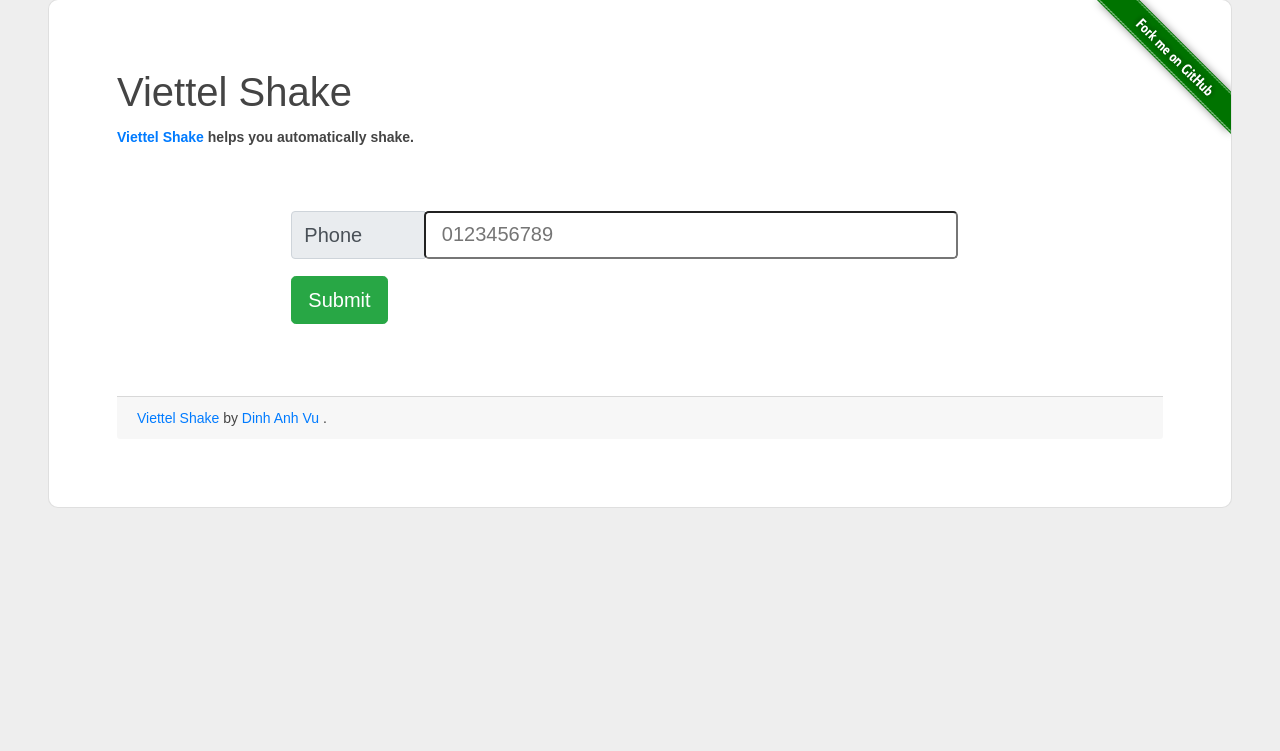
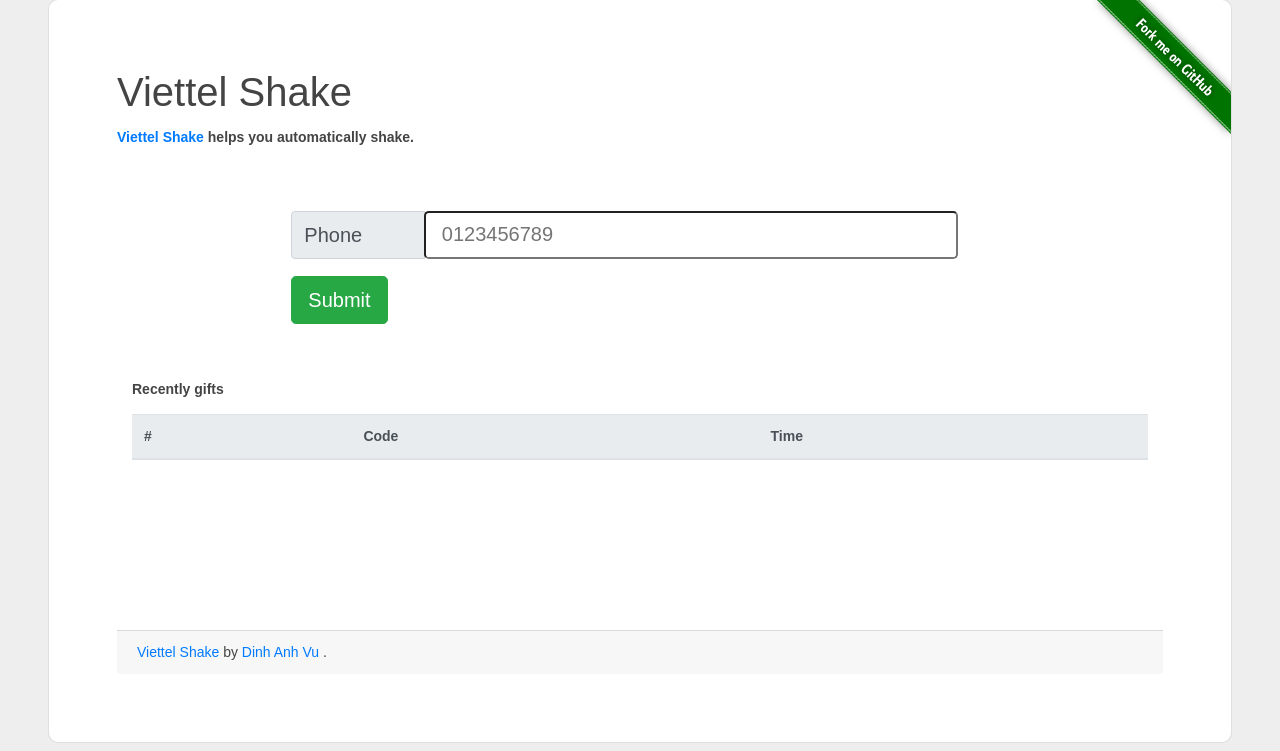
Before and after one commit to adv27/viettel-shake, a Django app: page / in a window 1280 px wide. Shown: the part 49-800 px from the top of the page. Run offline with Django 3.2, Linux system fonts and the light colour scheme; tables that the repository leaves empty hold one stand-in row (values such as "Sample post"); data that the repository does not hold is empty; some libraries are stand-ins or nearby versions.

Commit message:
show recently gifts

```diff
--- a/config/settings/base.py
+++ b/config/settings/base.py
@@ -67,7 +67,7 @@
     "django.contrib.sites",
     "django.contrib.messages",
     "django.contrib.staticfiles",
-    # "django.contrib.humanize", # Handy template tags
+    "django.contrib.humanize",  # Handy template tags
     "django.contrib.admin",
 ]
 THIRD_PARTY_APPS = [
--- a/viettel_shake/shake/views.py
+++ b/viettel_shake/shake/views.py
@@ -1,9 +1,12 @@
 import json
 
+from django.db.models import Q
 from django.shortcuts import redirect, reverse
+from django.utils.decorators import method_decorator
+from django.views.decorators.cache import cache_page
 from django.views.generic import DetailView, TemplateView
 
-from .models import ViettelUser
+from .models import Shake, ViettelUser
 from .serializers import ShakeSerializer
 
 
@@ -14,6 +17,21 @@
 
 class IndexTemplate(TemplateView):
     template_name = 'shake/index.html'
+
+    def get_context_data(self, **kwargs):
+        context = super().get_context_data(**kwargs)
+        # get recently gifts
+        query = \
+            Q(data__status__code='SG0020') \
+            | Q(data__status__code='SG0021') \
+            | Q(data__status__code='SG0023')
+        gifts = Shake.objects.exclude(query)[:400]
+        context['gifts'] = gifts
+        return context
+
+    @method_decorator(cache_page(30))
+    def dispatch(self, request, *args, **kwargs):
+        return super().dispatch(request, *args, **kwargs)
 
 
 index_template_view = IndexTemplate.as_view()
--- a/viettel_shake/static/css/shake.css
+++ b/viettel_shake/static/css/shake.css
@@ -22,7 +22,7 @@
 
 .input-group-prepend {
 
-    width: 20%;
+  width: 20%;
 }
 
 .input-group-text {
@@ -31,129 +31,20 @@
   width: 100%;
 }
 
- .form-inline .input-group {
-    width: 100%;
+.form-inline .input-group {
+  width: 100%;
 }
- .form-control-lg{
-   width: 80%;
- }
 
-/*a {*/
-/*  color: #980905;*/
-/*}*/
+.form-control-lg {
+  width: 80%;
+}
 
-/*a:hover, a:focus, a:active {*/
-/*  text-decoration: none;*/
-/*}*/
+.my-custom-scrollbar {
+  position: relative;
+  height: 200px;
+  overflow: auto;
+}
 
-/*h1 {*/
-/*  margin: 0 0 0.5em;*/
-/*  font-size: 36px;*/
-/*}*/
-
-/*h2 {*/
-/*  margin: 0 0 0.75em;*/
-/*  font-size: 21px;*/
-/*}*/
-
-/*h3 {*/
-/*  margin: 0 0 0.333em;*/
-/*  font-size: 16px;*/
-/*  font-weight: normal;*/
-/*}*/
-
-/*p {*/
-/*  margin: 0 0 1.333em;*/
-/*}*/
-
-/*em {*/
-/*  font-style: italic;*/
-/*}*/
-
-/*table {*/
-/*  border-collapse: separate;*/
-/*  border-spacing: 0;*/
-/*  margin: 0;*/
-/*  vertical-align: middle;*/
-/*}*/
-
-/*th {*/
-/*  font-weight: bold;*/
-/*}*/
-
-/*th, td {*/
-/*  padding: 5px 25px 5px 5px;*/
-/*  text-align: left;*/
-/*  vertical-align: middle;*/
-/*}*/
-
-/*pre, code {*/
-/*  font-family: monospace, sans-serif;*/
-/*  font-size: 1em;*/
-/*  color: #080;*/
-/*}*/
-
-/*!* ------------------------------------------------------------------------------------------------------------- TEMPLATE *!*/
-
-/*.container {*/
-/*  position: relative;*/
-/*  overflow: hidden;*/
-/*  width: 600px;*/
-/*  padding: 40px 60px;*/
-/*  border: 1px solid #ccc;*/
-/*  margin: 40px auto 20px;*/
-/*  background: #fff;*/
-/*  -webkit-box-shadow: 0 0 15px rgba(0, 0, 0, 0.1);*/
-/*  -moz-box-shadow: 0 0 15px rgba(0, 0, 0, 0.1);*/
-/*  box-shadow: 0 0 15px rgba(0, 0, 0, 0.1);*/
-/*}*/
-
-/*.container pre,*/
-/*.container .prettyprint {*/
-/*  padding: 0;*/
-/*  border: 0;*/
-/*  margin: 0 0 20px;*/
-/*  font-size: 13px;*/
-/*  background: #fff;*/
-/*}*/
-
-/*.ribbon {*/
-/*  position: absolute;*/
-/*  top: -1px;*/
-/*  right: -1px;*/
-/*  opacity: 0.9;*/
-/*}*/
-
-/*.ribbon:hover, .ribbon:focus, .ribbon:active {*/
-/*  opacity: 1;*/
-/*}*/
-
-/*.ribbon img {*/
-/*  display: block;*/
-/*  border: 0;*/
-/*}*/
-
-/*.header {*/
-/*  padding-right: 80px;*/
-/*}*/
-
-/*.section {*/
-/*  margin: 40px 0 20px;*/
-/*}*/
-
-/*.example {*/
-/*  padding: 20px;*/
-/*  border: 1px solid #ccc;*/
-/*  margin: 10px -20px 20px;*/
-/*}*/
-
-/*.footer {*/
-/*  margin: 20px 0 50px;*/
-/*  font-size: 11px;*/
-/*  color: #666;*/
-/*  text-align: center;*/
-/*}*/
-
-/*.footer a {*/
-/*  color: #666;*/
-/*}*/
+.table-wrapper-scroll-y {
+  display: block;
+}
--- a/viettel_shake/templates/shake/index.html
+++ b/viettel_shake/templates/shake/index.html
@@ -1,5 +1,5 @@
-{% load rest_framework %}
 {% load staticfiles %}
+{% load humanize %}
 
 <!DOCTYPE html>
 <html lang="en">
@@ -52,7 +52,6 @@
                   </div>
                 </div>
                 <div class="col-lg-8 offset-lg-2 col-md-12">
-
                   <div class="form-group  d-none">
                     <label class="sr-only" for="otp">OTP</label>
                     <div class="input-group mb-3">
@@ -69,10 +68,33 @@
                     <button id="post" type="submit" class="btn btn-success btn-lg mb-2 ">Submit</button>
                   </div>
                 </div>
+              </div>
+            </form>
 
+            <div class="container">
+              <p class="card-text mb-3"><b>Recently gifts</b></p>
+              <div class="table-wrapper-scroll-y my-custom-scrollbar">
+                <table class="table">
+                  <thead class="thead-light">
+                  <tr>
+                    <th scope="col">#</th>
+                    <th scope="col">Code</th>
+                    <th scope="col">Time</th>
+                  </tr>
+                  </thead>
+                  <tbody>
+                  {% for gift in gifts %}
+                    <tr>
+                      <th scope="row">{{ forloop.counter }}</th>
+                      <td>{{ gift.data.data.name }}</td>
+                      <td>{{ gift.created_at|naturaltime }}</td>
+                    </tr>
+                  {% endfor %}
+                  </tbody>
+                </table>
               </div>
+            </div>
 
-            </form>
             <div class="card-footer mt-3">
               <a href="https://github.com/adv27/viettel-shake" title="Github repository">Viettel Shake</a>
               by
@@ -80,7 +102,6 @@
               .
             </div>
           </div>
-
         </div>
       </div>
     </div>
```
